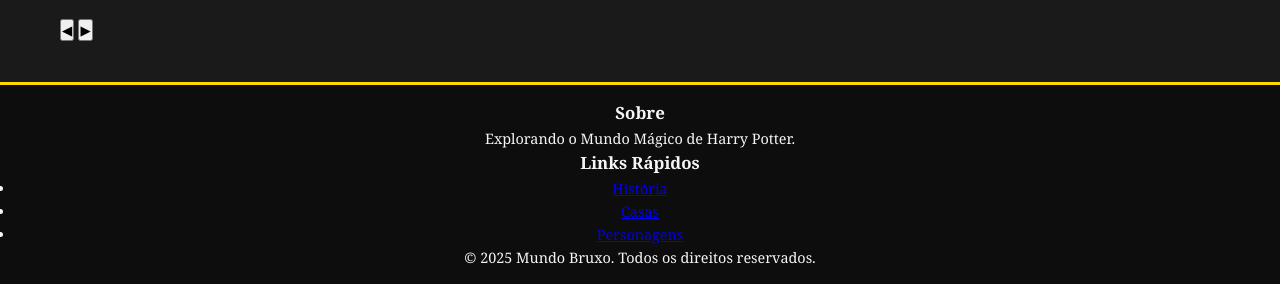
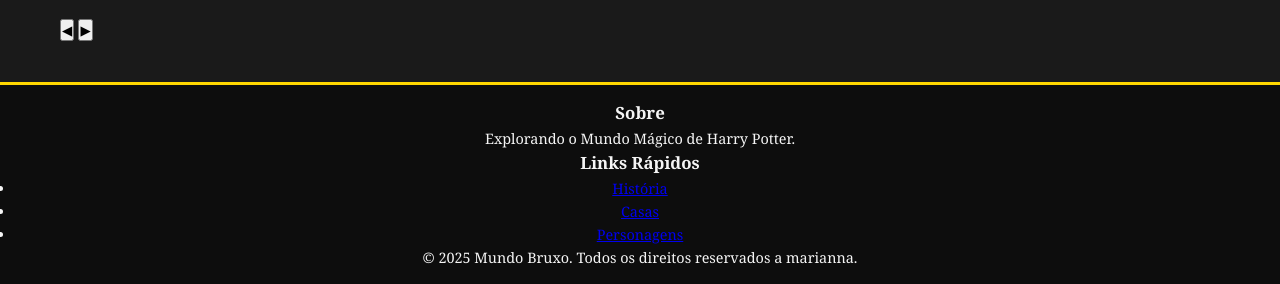
Before and after one commit to Mary0anna1/site-harry, a plain HTML site: page index.html in a window 1280 px wide. Shown: the part 1916-2200 px from the top of the page. Drawn offline with Linux system fonts and the light colour scheme; a script that the page names is missing.

Commit message:
Update index.html

```diff
--- a/index.html
+++ b/index.html
@@ -120,11 +120,12 @@
       </div>
     </div>
     <div class="copyright">
-      &copy; 2025 Mundo Bruxo. Todos os direitos reservados.
+      &copy; 2025 Mundo Bruxo. Todos os direitos reservados a marianna.
     </div>
   </footer>
 
   <!-- JS externo -->
   <script src="script.js"></script>
 </body>
+
 </html>
```
